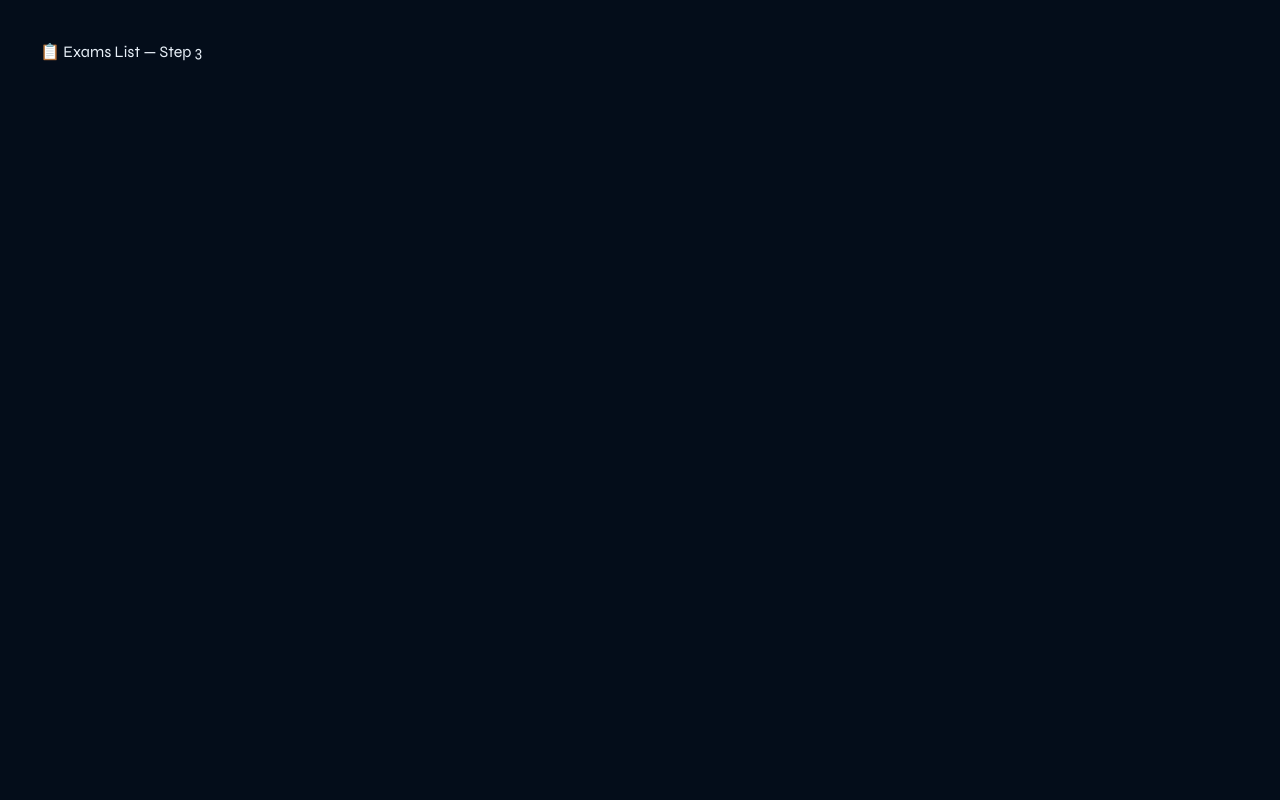
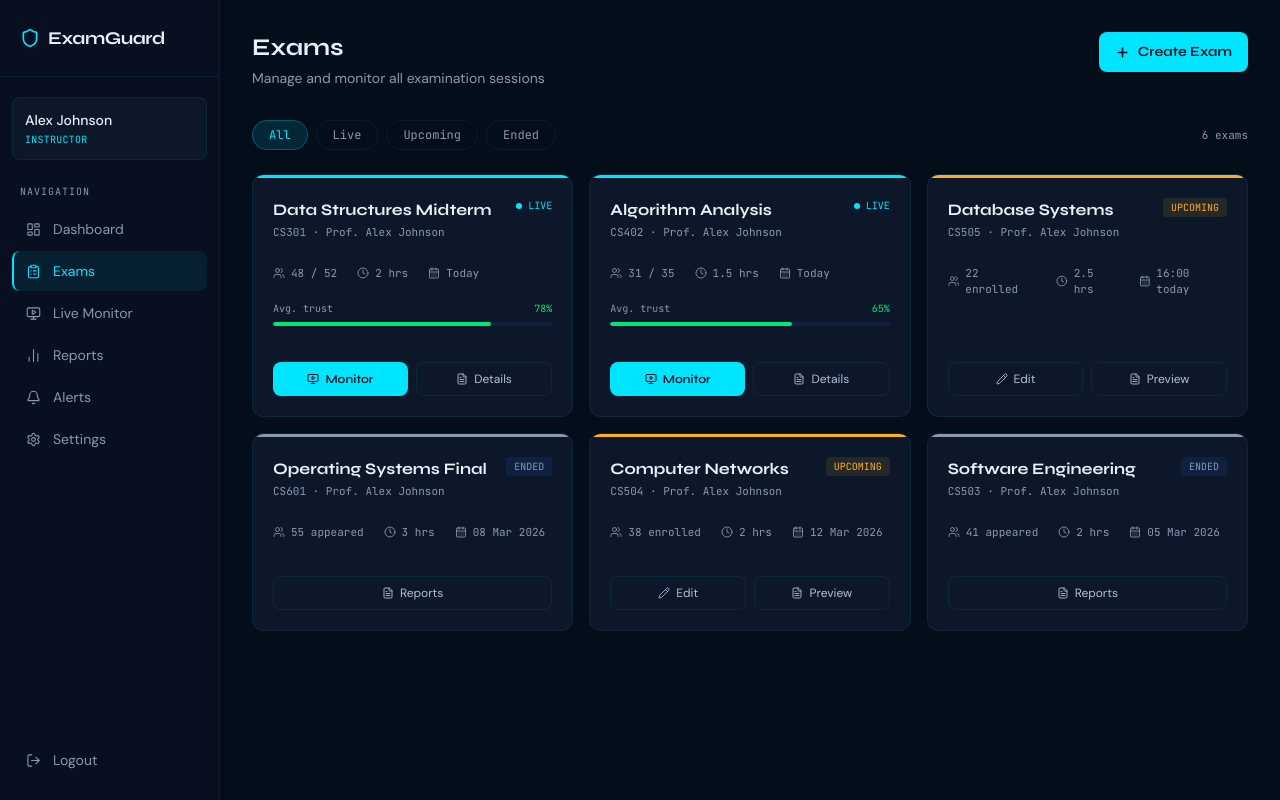
Before and after one commit to jjcoding-source/examguard, a React (Vite) app: page /exams in a window 1280 px wide. Built offline with nearby package versions, Linux system fonts and the light colour scheme.

Commit message:
implement ExamsListPage

```diff
--- a/src/pages/ExamsListPage.jsx
+++ b/src/pages/ExamsListPage.jsx
@@ -1,8 +1,182 @@
+import { useState } from 'react'
+import { useAuth } from '../context/AuthContext'
+import Sidebar from '../components/Sidebar'
+import ExamCard from '../components/ExamCard'
+import CreateExamModal from '../components/CreateExamModal'
+import { Plus } from 'lucide-react'
+
+const FILTERS = ['All', 'Live', 'Upcoming', 'Ended']
+
+const MOCK_EXAMS = [
+  {
+    id: 1,
+    name: 'Data Structures Midterm',
+    code: 'CS301',
+    instructor: 'Prof. Alex Johnson',
+    students: '48 / 52',
+    duration: 2,
+    date: 'Today',
+    status: 'live',
+    avgTrust: 78,
+  },
+  {
+    id: 2,
+    name: 'Algorithm Analysis',
+    code: 'CS402',
+    instructor: 'Prof. Alex Johnson',
+    students: '31 / 35',
+    duration: 1.5,
+    date: 'Today',
+    status: 'live',
+    avgTrust: 65,
+  },
+  {
+    id: 3,
+    name: 'Database Systems',
+    code: 'CS505',
+    instructor: 'Prof. Alex Johnson',
+    students: '22 enrolled',
+    duration: 2.5,
+    date: '16:00 today',
+    status: 'upcoming',
+  },
+  {
+    id: 4,
+    name: 'Operating Systems Final',
+    code: 'CS601',
+    instructor: 'Prof. Alex Johnson',
+    students: '55 appeared',
+    duration: 3,
+    date: '08 Mar 2026',
+    status: 'ended',
+  },
+  {
+    id: 5,
+    name: 'Computer Networks',
+    code: 'CS504',
+    instructor: 'Prof. Alex Johnson',
+    students: '38 enrolled',
+    duration: 2,
+    date: '12 Mar 2026',
+    status: 'upcoming',
+  },
+  {
+    id: 6,
+    name: 'Software Engineering',
+    code: 'CS503',
+    instructor: 'Prof. Alex Johnson',
+    students: '41 appeared',
+    duration: 2,
+    date: '05 Mar 2026',
+    status: 'ended',
+  },
+]
+
 export default function ExamsListPage() {
+  const { user } = useAuth()
+  const isInstructor = user?.role === 'Instructor'
+
+  const [activeFilter, setActiveFilter] = useState('All')
+  const [showModal, setShowModal]       = useState(false)
+
+  const filtered = MOCK_EXAMS.filter(exam => {
+    if (activeFilter === 'All')      return true
+    if (activeFilter === 'Live')     return exam.status === 'live'
+    if (activeFilter === 'Upcoming') return exam.status === 'upcoming'
+    if (activeFilter === 'Ended')    return exam.status === 'ended'
+    return true
+  })
+
   return (
-    <div className="min-h-screen bg-[#040d1a] p-10
-                    text-[#e8f0f8] font-['Syne']">
-      📋 Exams List — Step 3
+    <div className="flex min-h-screen bg-[#040d1a]">
+
+      <Sidebar />
+
+      <main className="flex-1 p-8 overflow-y-auto">
+
+        {/* Page header */}
+        <div className="flex items-start justify-between mb-8">
+          <div>
+            <h1 className="font-['Syne'] text-2xl font-bold
+                           text-[#e8f0f8] mb-1">
+              Exams
+            </h1>
+            <p className="text-sm text-[#8899b0]">
+              Manage and monitor all examination sessions
+            </p>
+          </div>
+
+          {isInstructor && (
+            <button
+              onClick={() => setShowModal(true)}
+              className="flex items-center gap-2 px-4 py-2.5
+                         rounded-lg text-sm font-semibold
+                         font-['Syne'] bg-[#00e5ff] text-[#040d1a]
+                         border-none cursor-pointer
+                         hover:opacity-90 transition-opacity"
+            >
+              <Plus size={15} strokeWidth={2.5} />
+              Create Exam
+            </button>
+          )}
+        </div>
+
+        {/* Filter chips */}
+        <div className="flex gap-2 mb-6 flex-wrap items-center">
+          {FILTERS.map(filter => (
+            <button
+              key={filter}
+              onClick={() => setActiveFilter(filter)}
+              className={`
+                px-4 py-1.5 rounded-full text-xs cursor-pointer
+                font-['JetBrains_Mono'] transition-all duration-150
+                border
+                ${activeFilter === filter
+                  ? 'bg-[rgba(0,229,255,0.12)] text-[#00e5ff] border-[rgba(0,229,255,0.25)]'
+                  : 'bg-transparent text-[#8899b0] border-[rgba(0,229,255,0.08)] hover:text-[#e8f0f8]'
+                }
+              `}
+            >
+              {filter}
+            </button>
+          ))}
+
+          <span className="ml-auto font-['JetBrains_Mono']
+                           text-[11px] text-[#8899b0]">
+            {filtered.length} exams
+          </span>
+        </div>
+
+        {/* Exams grid */}
+        {filtered.length > 0 ? (
+          <div className="grid grid-cols-1 md:grid-cols-2
+                          xl:grid-cols-3 gap-4">
+            {filtered.map(exam => (
+              <ExamCard key={exam.id} exam={exam} />
+            ))}
+          </div>
+        ) : (
+          <div className="flex flex-col items-center
+                          justify-center py-24 text-center">
+            <p className="font-['Syne'] text-lg font-semibold
+                          text-[#8899b0] mb-2">
+              No exams found
+            </p>
+            <p className="text-sm text-[#8899b0]">
+              Try a different filter or create a new exam
+            </p>
+          </div>
+        )}
+
+      </main>
+
+      {showModal && (
+        <CreateExamModal
+          onClose={() => setShowModal(false)}
+          onCreated={() => setShowModal(false)}
+        />
+      )}
+
     </div>
   )
 }
```
